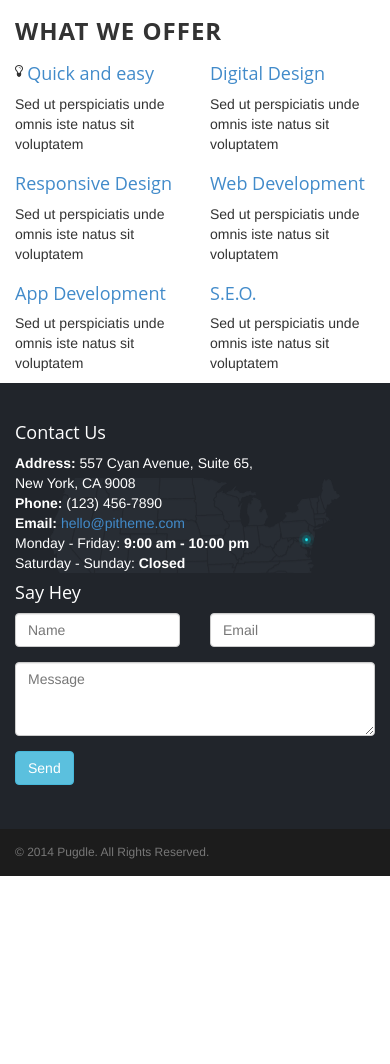
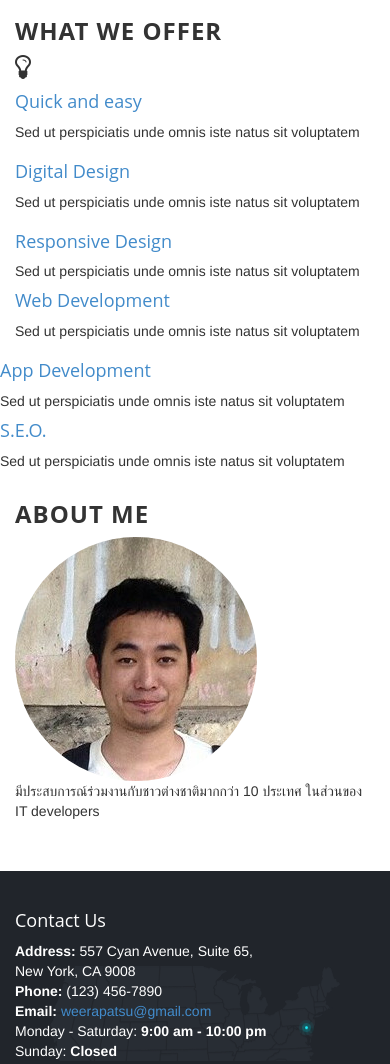
Before and after one commit to weerapat/pugdle, a plain HTML site: page index.html in a window 390 px wide. Shown: the part 267-1331 px from the top of the page. Before the commit the page ends 1143 px from the top, so only its background shows below. Drawn offline with nearby package versions, Linux system fonts and the light colour scheme.

Commit message:
add photo section

```diff
--- a/index.html
+++ b/index.html
@@ -1,11 +1,12 @@
 <html>
 <head>
 	<title>
-		pugdle.com รับทำเว็บไซต์ ปรับแต่งระบบ
+		pugdle.com รับทำ ระบบเว็บไซต์ ด้วยมา
 	</title>
 
     <!-- Latest compiled and minified CSS -->
     <link rel="stylesheet" href="pugdle/bower_components/bootstrap/dist/css/bootstrap.min.css">
+    <link rel="stylesheet" href="pugdle/bower_components/bootstrap/dist/css/bootstrap-theme.min.css">
     <link rel="stylesheet" href="pugdle/stylesheets/layouts.css" >
     <link rel="stylesheet" href="pugdle/stylesheets/font-awesome.min.css" >
 
@@ -37,32 +38,30 @@
 
 
 
-    <h3 class="topic head-text">What We Offer</h2>
+        <h3 class="topic head-text">What We Offer</h3>
 
         <div class="row">
 
-        <div class="col-xs-6 col-sm-4 ">
-            <div class="icon-box icon-box-hover">
+            <div class="col-sm-4">
+                <div class="media">
 
-                <i class="fa fa-lightbulb-o pull-left"></i>
+                    <div class="media-left">
+                        <i class="fa fa-lightbulb-o fa-2x"></i>
+                    </div>
 
-
-                <div class="icon-box-content">
+                    <div class="media-body">
 
                         <h4><a class="link-dark" href="#">Quick and easy</a></h4>
 
                         <p >Sed ut perspiciatis unde omnis iste natus sit voluptatem</p>
 
-                <p>
-
-                </p>
 
                     </div>
                 </div>
 
             </div>
 
-            <div class="col-xs-6 col-sm-4 ">
+            <div class="col-sm-4">
 
                 <div class="icon-box icon-box-hover">
 
@@ -79,7 +78,7 @@
 
                 <div class="clearfix visible-xs"></div>
 
-                <div class="col-xs-6 col-sm-4 ">
+                <div class="col-sm-4">
 
                 <div class="icon-box icon-box-hover">
 
@@ -93,11 +92,30 @@
 
                 <div class="clearfix hide visible-sm-only"></div>
 
-                <div class="col-xs-6 col-sm-4 "><div class="icon-box icon-box-hover">
+                <div class="col-sm-4"><div class="icon-box icon-box-hover">
 
-                <div class="icon-box-icon icon-box-icon-base"><i class="icon-cog"></i></div><div class="icon-box-content"><h4><a class="link-dark" href="#">Web Development</a></h4><p >Sed ut perspiciatis unde omnis iste natus sit voluptatem</p></div></div></div><div class="clearfix visible-xs"></div><div class="col-xs-6 col-sm-4 padding-bottom-20"><div class="icon-box icon-box-hover"><div class="icon-box-icon icon-box-icon-base"><i class="icon-mobile"></i></div><div class="icon-box-content"><h4><a class="link-dark" href="#">App Development</a></h4><p >Sed ut perspiciatis unde omnis iste natus sit voluptatem</p></div></div></div><div class="col-xs-6 col-sm-4 padding-bottom-20"><div class="icon-box icon-box-hover"><div class="icon-box-icon icon-box-icon-base"><i class="icon-search"></i></div><div class="icon-box-content"><h4><a class="link-dark" href="#">S.E.O.</a></h4><p >Sed ut perspiciatis unde omnis iste natus sit voluptatem</p></div></div></div></div>
+                <div class="icon-box-icon icon-box-icon-base"><i class="icon-cog"></i></div><div class="icon-box-content"><h4><a class="link-dark" href="#">Web Development</a></h4><p >Sed ut perspiciatis unde omnis iste natus sit voluptatem</p></div></div></div><div class="clearfix visible-xs"></div><div class="col-sm-4padding-bottom-20"><div class="icon-box icon-box-hover"><div class="icon-box-icon icon-box-icon-base"><i class="icon-mobile"></i></div><div class="icon-box-content"><h4><a class="link-dark" href="#">App Development</a></h4><p >Sed ut perspiciatis unde omnis iste natus sit voluptatem</p></div></div></div><div class="col-sm-4padding-bottom-20"><div class="icon-box icon-box-hover"><div class="icon-box-icon icon-box-icon-base"><i class="icon-search"></i></div><div class="icon-box-content"><h4><a class="link-dark" href="#">S.E.O.</a></h4><p >Sed ut perspiciatis unde omnis iste natus sit voluptatem</p></div></div></div>
+            </div>
+            <!-- end row -->
+
+
+            <h3 class="topic head-text">About me</h3>
+            <div class="row">
+
+                <div class="col-sm-3 ">
+                    <img class="img-responsive img-circle" src="/pugdle/images/leader.jpg"/>
+                </div>
+
+                <div class="col-sm-9 ">
+                    มีประสบการณ์ร่วมงานกับชาวต่างชาติมากกว่า 10 ประเทศ ในส่วนของ IT developers
+                </div>
 
             </div>
+
+
+        </div>
+
+
 
 
         <div class="footer">
@@ -111,7 +129,23 @@
 
                         <ul class="list-unstyled">
 
-                            <li><span class="bullet-icon"><i class="icon-location"></i></span> <strong>Address:</strong> 557 Cyan Avenue, Suite 65,<br>New York, CA 9008</li><li><span class="bullet-icon"><i class="icon-phone"></i></span> <strong>Phone:</strong> (123) 456-7890</li><li><span class="bullet-icon"><i class="icon-mail"></i></span> <strong>Email:</strong> <a href="mailto:hello@pitheme.com">hello@pitheme.com</a></li><li><span class="bullet-icon"><i class="icon-clock"></i></span> Monday - Friday: <strong>9:00 am - 10:00 pm</strong><br>Saturday - Sunday: <strong>Closed</strong></li>
+                            <li>
+
+                            <span class="bullet-icon"><i class="icon-location"></i></span>
+
+                            <strong>Address:</strong> 557 Cyan Avenue, Suite 65,<br>New York, CA 9008</li>
+
+                            <li><span class="bullet-icon"><i class="icon-phone"></i></span>
+
+                            <strong>Phone:</strong> (123) 456-7890</li>
+
+                            <li><span class="bullet-icon"><i class="icon-mail"></i></span> <strong>Email:</strong>
+
+                            <a href="mailto:weerapatsu@gmail.com">weerapatsu@gmail.com</a>
+
+                            </li>
+
+                            <li><span class="bullet-icon"><i class="icon-clock"></i></span> Monday - Saturday: <strong>9:00 am - 10:00 pm</strong><br> Sunday: <strong>Closed</strong></li>
 
                         </ul>
                     </div>
--- a/pugdle/stylesheets/layouts.css
+++ b/pugdle/stylesheets/layouts.css
@@ -41,6 +41,7 @@ body{
 
 
 .footer{
+    margin-top: 50px;
     padding: 30px 0;
     background-color: #21252B;
     color: #FFF;
```
Also changed, not shown: pugdle/images/leader.jpg (added). Lines whose indentation alone changed are shown as unchanged.
